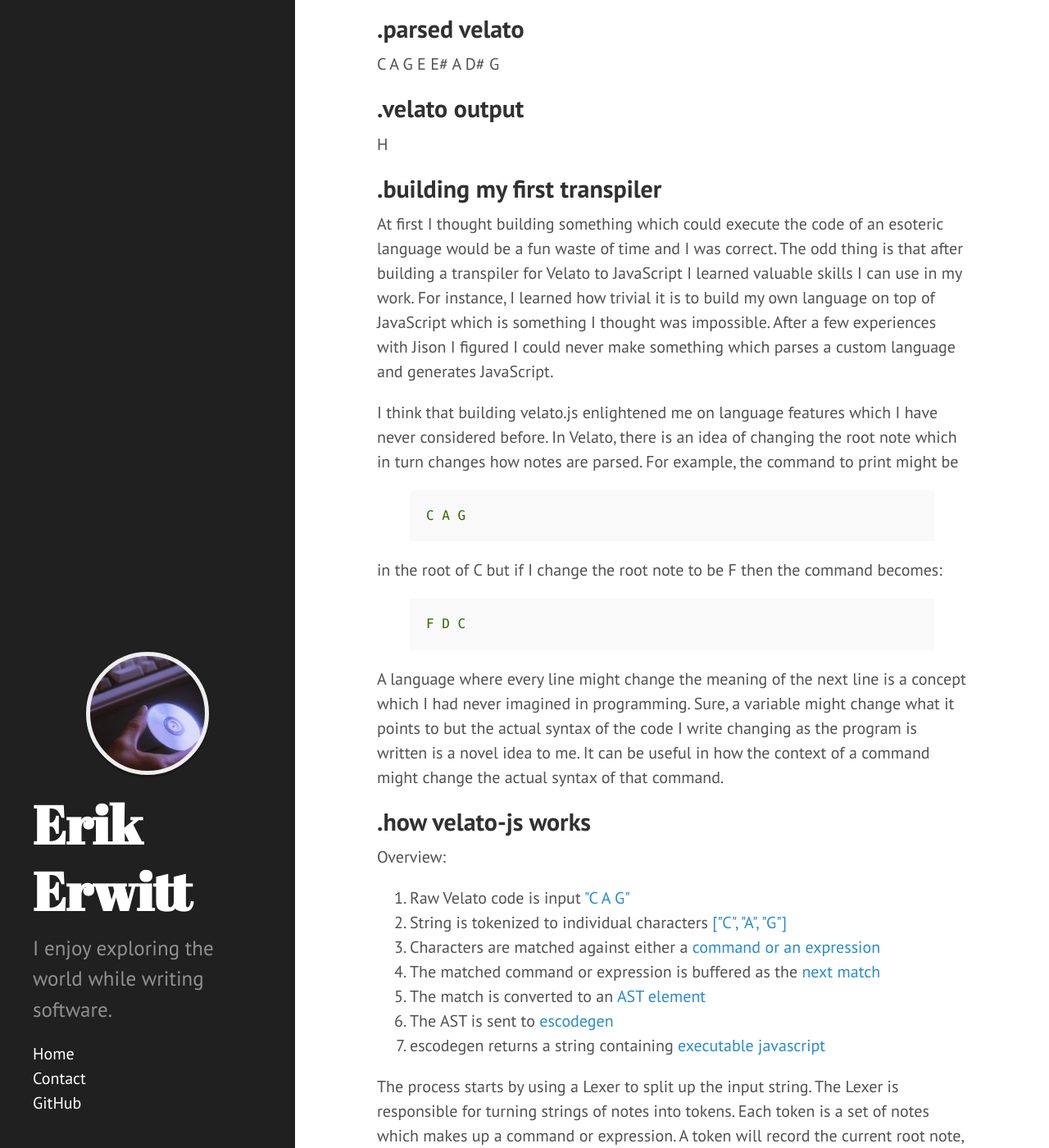
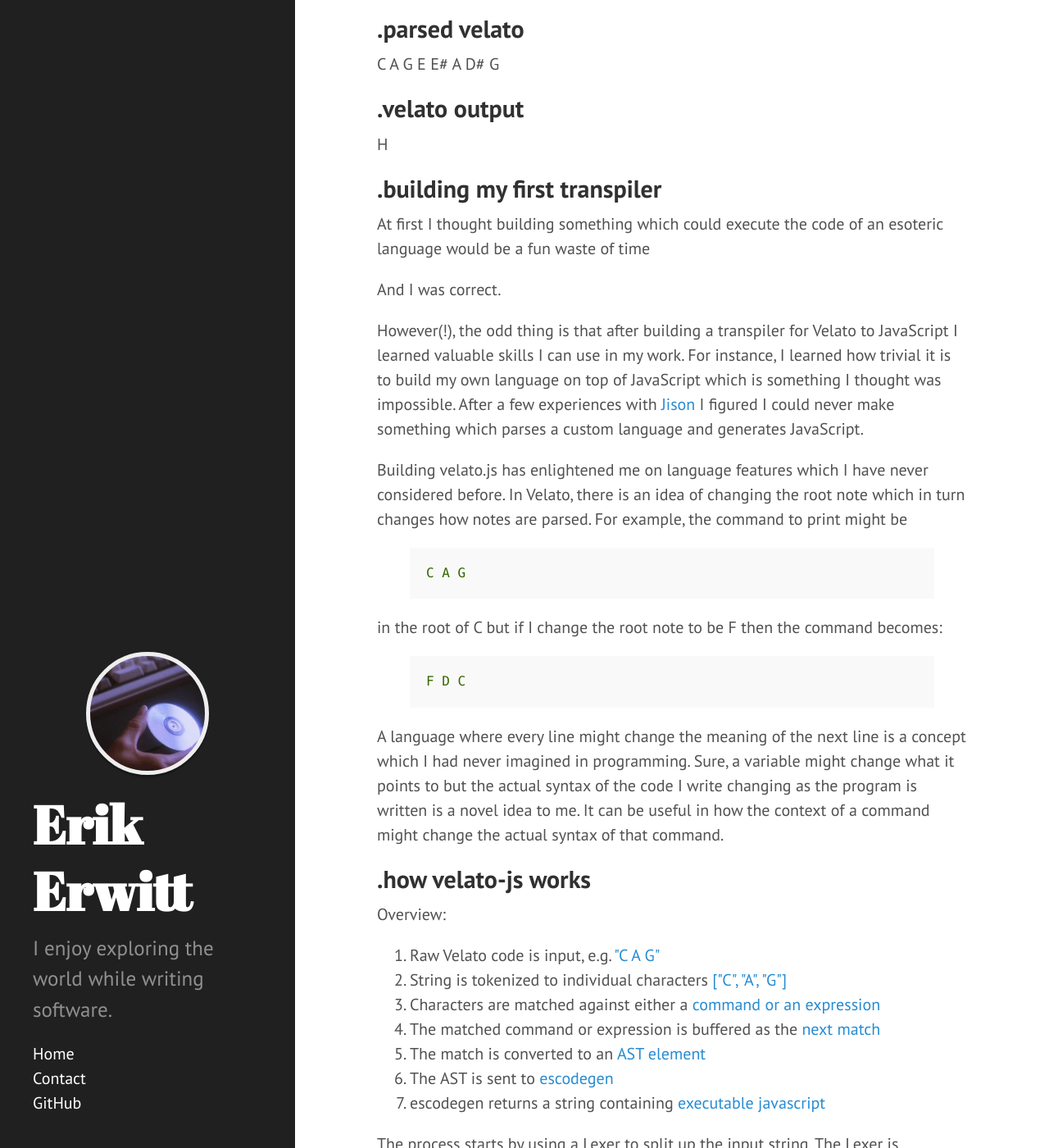
Before and after one commit to ejesse/eerwitt.github.io, a Jekyll site: the page built from _posts/2014-11-10-velato-js.html, in a window 1280 px wide and 1400 px high, scrolled down 868 px. Shown: the whole window at 82% size. Built offline with Jekyll 4.4.1, drawn with Linux system fonts in a browser that asks for light colours; some of the changed text lies outside the part shown.

Commit message:
Update 2014-11-10-velato-js.html

```diff
--- a/_posts/2014-11-10-velato-js.html
+++ b/_posts/2014-11-10-velato-js.html
@@ -45,11 +45,11 @@ image: /images/velato.jpg
   }
 </script>
 
-<p>Velato is an esoteric programming language based on principles of music theory. I wasn't able to use the .NET compiler to try out the language so I made velato.js, a transpiler which takes in Velato code and spits out JavaScript. In the process I learned a bit about transpilers and language design.</p>
+<p><a href="http://esolangs.org/wiki/velato">Velato</a> is an <a href="http://esolangs.org/wiki/Esoteric_programming_language">esoteric programming language</a> based on principles of music theory. I wasn't able to use the .NET compiler to try out the language so I made velato.js, a transpiler which takes in Velato code and spits out JavaScript. In the process I learned a bit about transpilers and language design.</p>
 
 <h2>.try programming velato</h2>
 
-<p>The editor below takes input as VexTab notation and executes the notes using velato.js, the output is shown below the editor.
+<p>The editor below takes input as <a href="http://www.vexflow.com/vextab/">VexTab</a> notation and executes the notes using velato.js, the output is shown below the editor.
   <ul>
     <li><a href="http://danieltemkin.com/Velato#commandList">Velato Syntax</a></li>
     <li><a href="http://www.vexflow.com/vextab/tutorial.html">VexTab Syntax</a></li>
@@ -72,9 +72,13 @@ notes (D#/4.G/4)
 
 <h2>.building my first transpiler</h2>
 
-<p>At first I thought building something which could execute the code of an esoteric language would be a fun waste of time and I was correct. The odd thing is that after building a transpiler for Velato to JavaScript I learned valuable skills I can use in my work. For instance, I learned how trivial it is to build my own language on top of JavaScript which is something I thought was impossible. After a few experiences with Jison I figured I could never make something which parses a custom language and generates JavaScript.</p>
+<p>At first I thought building something which could execute the code of an esoteric language would be a fun waste of time</p>
 
-<p>I think that building velato.js enlightened me on language features which I have never considered before. In Velato, there is an idea of changing the root note which in turn changes how notes are parsed. For example, the command to print might be {% highlight ruby %}C A G{% endhighlight %} in the root of C but if I change the root note to be F then the command becomes:{% highlight ruby %}F D C{% endhighlight %}</p>
+<p>And I was correct.</p>
+
+<p>However(!), the odd thing is that after building a transpiler for Velato to JavaScript I learned valuable skills I can use in my work. For instance, I learned how trivial it is to build my own language on top of JavaScript which is something I thought was impossible. After a few experiences with <a href="http://zaach.github.io/jison/">Jison</a> I figured I could never make something which parses a custom language and generates JavaScript.</p>
+
+<p>Building velato.js has enlightened me on language features which I have never considered before. In Velato, there is an idea of changing the root note which in turn changes how notes are parsed. For example, the command to print might be {% highlight ruby %}C A G{% endhighlight %} in the root of C but if I change the root note to be F then the command becomes:{% highlight ruby %}F D C{% endhighlight %}</p>
 
 <p>A language where every line might change the meaning of the next line is a concept which I had never imagined in programming. Sure, a variable might change what it points to but the actual syntax of the code I write changing as the program is written is a novel idea to me. It can be useful in how the context of a command might change the actual syntax of that command.</p>
 
@@ -82,7 +86,7 @@ notes (D#/4.G/4)
 
 <p>Overview:
   <ol>
-    <li>Raw Velato code is input <a href="https://github.com/eerwitt/velato-js/blob/fac8464ceed8ef5cb5f13c9aa85fc9267e856cb1/velato/parser.coffee#L601">"C A G"</a></li>
+    <li>Raw Velato code is input, e.g. <a href="https://github.com/eerwitt/velato-js/blob/fac8464ceed8ef5cb5f13c9aa85fc9267e856cb1/velato/parser.coffee#L601">"C A G"</a></li>
     <li>String is tokenized to individual characters <a href="https://github.com/eerwitt/velato-js/blob/fac8464ceed8ef5cb5f13c9aa85fc9267e856cb1/velato/lexer.coffee#L2">["C", "A", "G"]</a></li>
     <li>Characters are matched against either a <a href="https://github.com/eerwitt/velato-js/blob/fac8464ceed8ef5cb5f13c9aa85fc9267e856cb1/velato/parser.coffee#L429">command or an expression</a></li>
     <li>The matched command or expression is buffered as the <a href="https://github.com/eerwitt/velato-js/blob/fac8464ceed8ef5cb5f13c9aa85fc9267e856cb1/velato/parser.coffee#L100">next match</a></li>
```
Also changed, not shown: other parts of _posts/2014-11-10-velato-js.html (+1 -1 lines).
